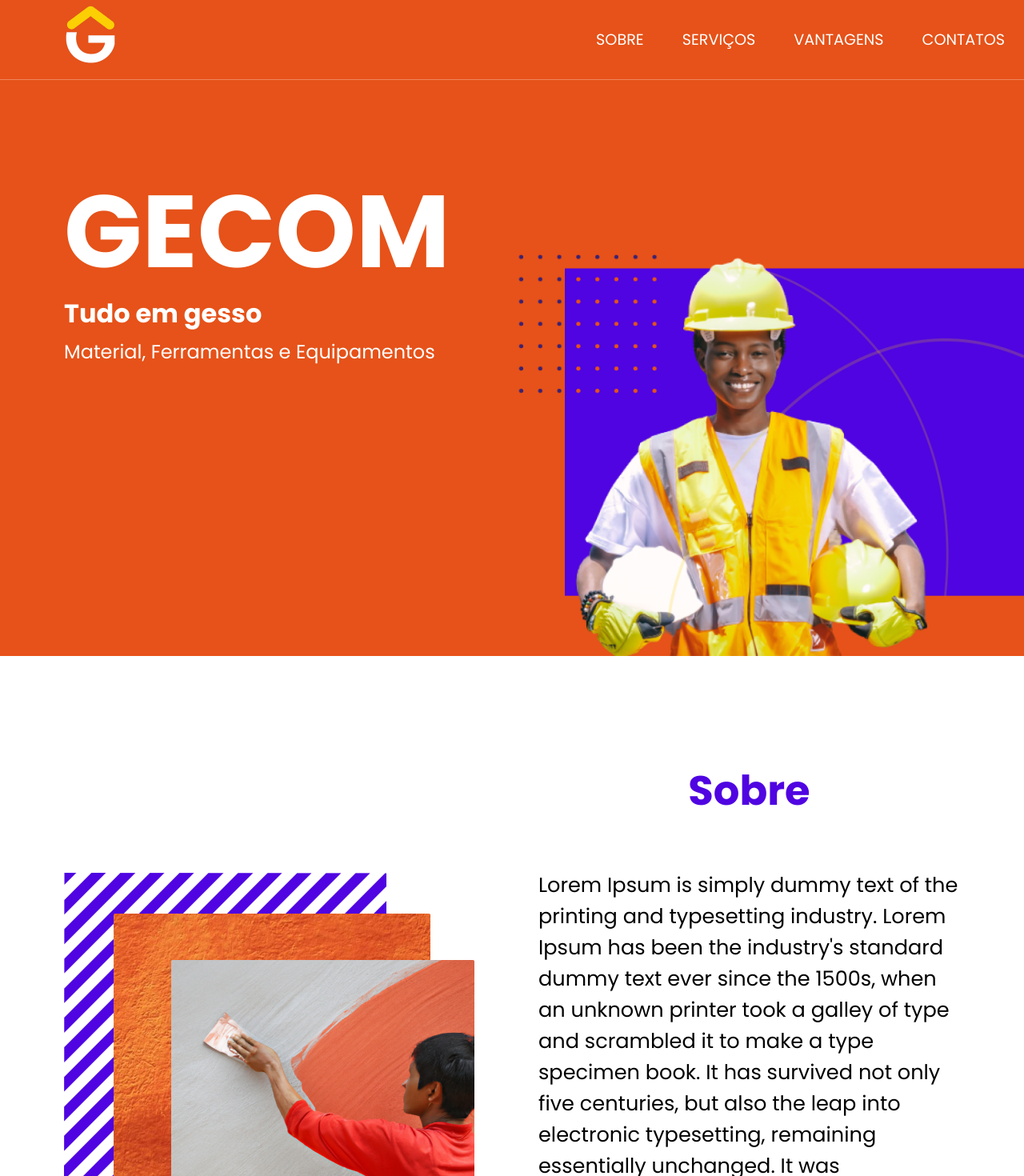
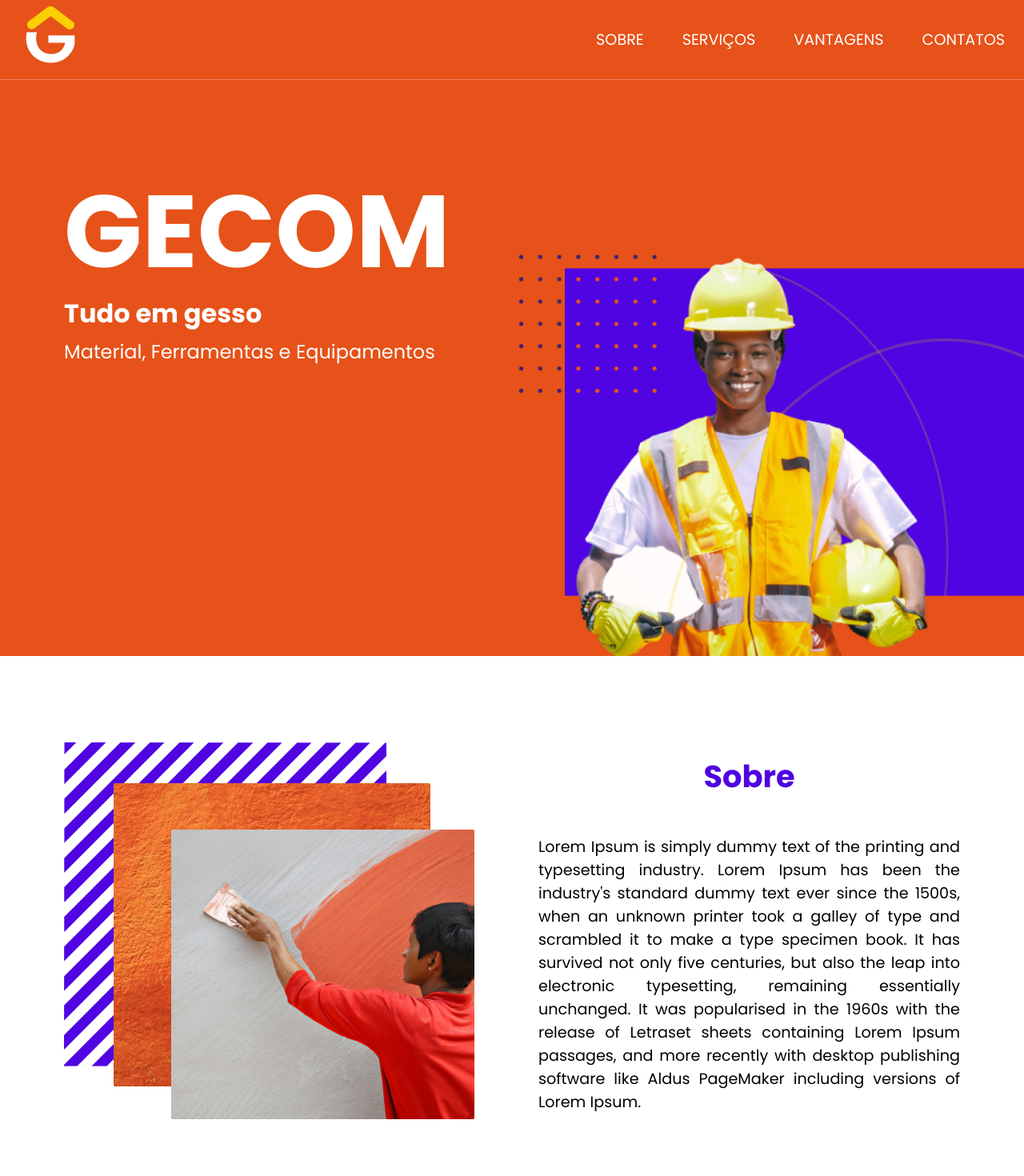
Before and after one commit to DiogoB0mfim/projeto-LPconstruction, a React (Create React App) app in the folder construction/: page / in a window 1280 px wide. Shown: the top 1470 px of the page at 80% size. Built offline with nearby package versions, Linux system fonts and the light colour scheme.

Commit message:
section sobre 100% feita

```diff
--- a/construction/src/pages/About/About.js
+++ b/construction/src/pages/About/About.js
@@ -5,14 +5,24 @@
   return (
     <div>
       <S.About>
-                <img src={imgAbout} alt="homem lixando parede"/>
+        <S.AboutImg src={imgAbout} alt="homem lixando parede" />
         <S.AboutText>
           <S.AboutTitle>Sobre</S.AboutTitle>
-                    <p>Lorem Ipsum is simply dummy text of the printing and typesetting industry. Lorem Ipsum has been the industry's standard dummy text ever since the 1500s, when an unknown printer took a galley of type and scrambled it to make a type specimen book. It has survived not only five centuries, but also the leap into electronic typesetting, remaining essentially unchanged. It was popularised in the 1960s with the release of Letraset sheets containing Lorem Ipsum passages, and more recently with desktop publishing software like Aldus PageMaker including versions of Lorem Ipsum.</p>
+          <p>
+            Lorem Ipsum is simply dummy text of the printing and typesetting
+            industry. Lorem Ipsum has been the industry's standard dummy text
+            ever since the 1500s, when an unknown printer took a galley of type
+            and scrambled it to make a type specimen book. It has survived not
+            only five centuries, but also the leap into electronic typesetting,
+            remaining essentially unchanged. It was popularised in the 1960s
+            with the release of Letraset sheets containing Lorem Ipsum passages,
+            and more recently with desktop publishing software like Aldus
+            PageMaker including versions of Lorem Ipsum.
+          </p>
         </S.AboutText>
       </S.About>
     </div>
-    )
-}
+  );
+};
 
 export default About;
--- a/construction/src/pages/About/AboutStyled.js
+++ b/construction/src/pages/About/AboutStyled.js
@@ -1,5 +1,6 @@
-import styled from "styled-components"
+import styled from "styled-components";
 
+// *Estilização da section About
 export const About = styled.div`
   display: flex;
   justify-content: space-around;
@@ -7,17 +8,38 @@
   padding: 5rem;
   padding-top: 6rem;
   gap: 5rem;
-`
 
+  @media (max-width: 768px) {
+    padding: 1rem;
+  }
+`;
+
+// *Estilização do texto
 export const AboutText = styled.div`
   display: flex;
   width: 80%;
   height: 50%;
   flex-direction: column;
   align-items: center;
-`
+  text-align: justify;
 
+  @media (max-width: 1366px) {
+    font-size: 1.2rem;
+  }
+`;
+
+// *Estilização do titulo
 export const AboutTitle = styled.h1`
-    color: #4F04E1;
-`
-// 1366
+  color: #4f04e1;
+`;
+
+// *Estilização da imagem
+export const AboutImg = styled.img`
+  @media (max-width: 1366px) {
+    width: 60%;
+  }
+
+  @media (max-width: 768px) {
+    display: none;
+  }
+`;
--- a/construction/src/pages/Header/HeaderStyled.js
+++ b/construction/src/pages/Header/HeaderStyled.js
@@ -20,10 +20,9 @@
   }
 `;
 
-// !MUDAR, TÁ RUIM
+// !CÓODIGO PORCO, MAS TABO
 export const DivTest = styled.div`
-  width: 1000px;
-  margin-left: 50px;
+  width: 850px;
 `;
 
 // *Estilização da logo do header
```
Lines whose indentation alone changed are shown as unchanged.
